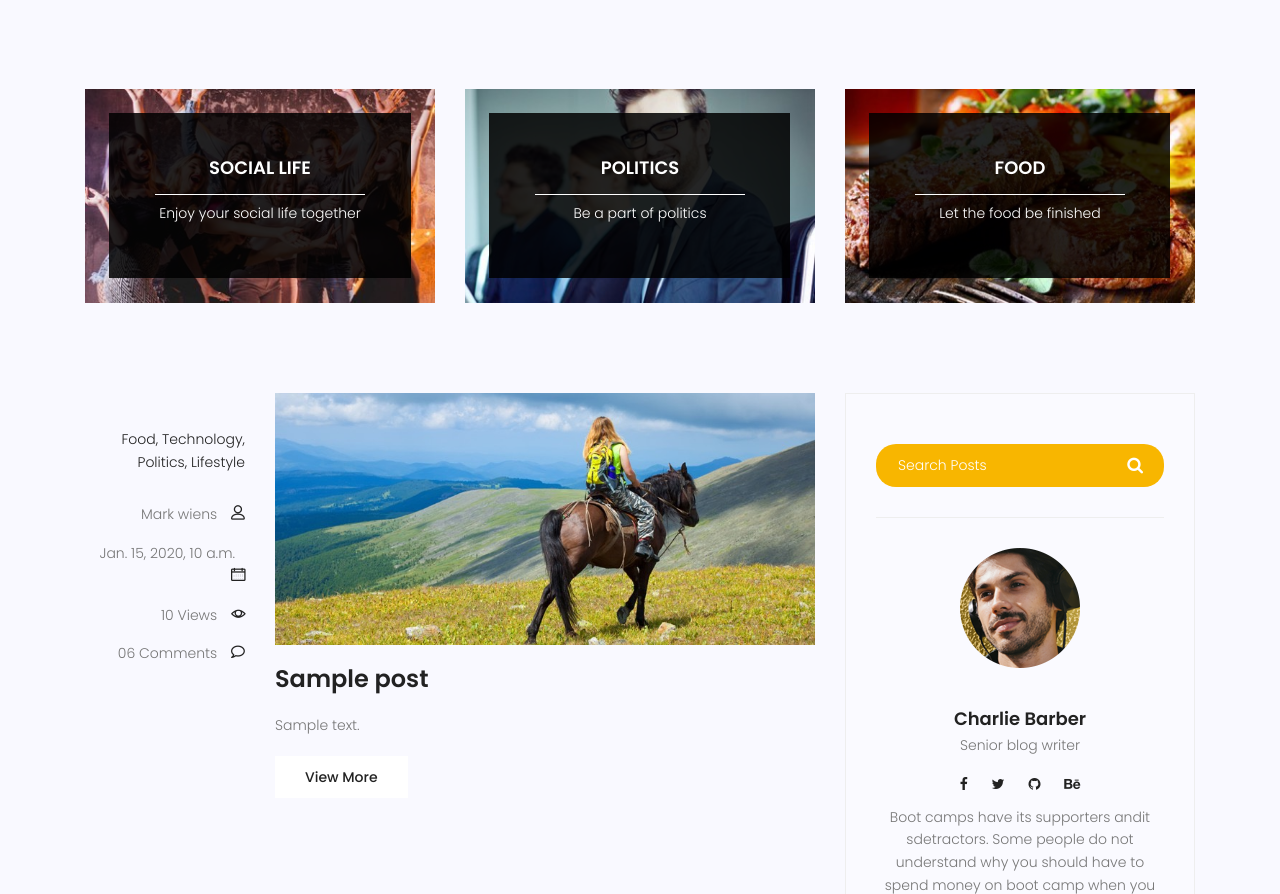
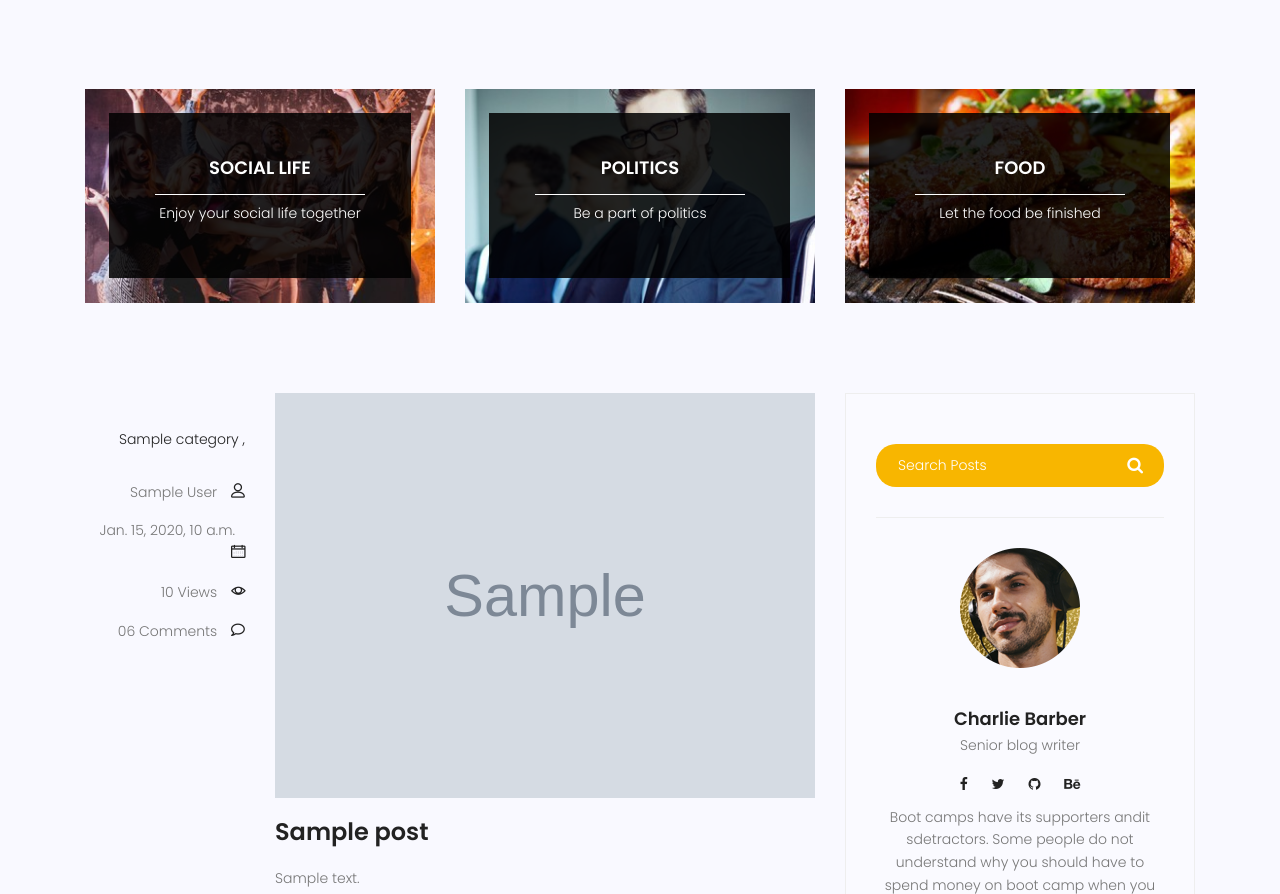
Before and after one commit to erfani24/mysite, a Django app: page /blog/ in a window 1280 px wide. Shown: the part 689-1583 px from the top of the page. Run offline with Django 3.2, Linux system fonts and the light colour scheme; tables that the repository leaves empty hold one stand-in row (values such as "Sample post"); grey boxes marked "Sample" are stand-in pictures; some libraries are stand-ins or nearby versions.

Commit message:
category & user
category & user fields added to blog view
template tags configured

```diff
--- a/blog/admin.py
+++ b/blog/admin.py
@@ -1,12 +1,13 @@
 from django.contrib import admin
-from .models import Post
+from .models import Post, Category
 # Register your models here.
 
 class PostAdmin(admin.ModelAdmin):
     date_hierarchy = 'published_date'
     empty_value_display = '-empty-'
-    list_display = ('id', 'title', 'status', 'created_date', 'published_date')
+    list_display = ('id', 'title','author', 'status', 'created_date', 'published_date')
     search_fields = ['title','content']
     list_filter = ('status','created_date',)
 
 admin.site.register(Post,PostAdmin)
+admin.site.register(Category)
--- a/blog/models.py
+++ b/blog/models.py
@@ -1,13 +1,20 @@
 from django.db import models
+from django.contrib.auth.models import User
 
 # Create your models here.
 
+class Category(models.Model):
+    name = models.CharField(max_length=255)
+
+    def __str__(self):
+        return self.name
+
 class Post(models.Model):
-    # author
+    author = models.ForeignKey(User,on_delete=models.SET_NULL,null=True)
     title = models.CharField(max_length=255)
     content = models.TextField()
-    # image
-    # category
+    image = models.ImageField(upload_to = 'blog/',default='blog/defualt.jpg')
+    category = models.ManyToManyField(Category)
     # tag
     counted_views = models.IntegerField(default=0)
     status = models.BooleanField(default=False)
--- a/blog/views.py
+++ b/blog/views.py
@@ -5,12 +5,12 @@ from datetime import datetime
 
 def blog_view(request):
     today = datetime.now()
-    posts = Post.objects.filter(published_date__lte = today)
+    posts = Post.objects.filter(published_date__lte = today,status = 1)
     context = {'posts': posts}
     return render(request, 'blog/blog-home.html',context)
 
 def blog_single (request,pid):
-    post = get_object_or_404(Post,id = pid)
+    post = get_object_or_404(Post,id = pid, status = 1)
     post.counted_views += 1
     post.save()
     context = {"post" : post}
--- a/templates/blog/blog-home.html
+++ b/templates/blog/blog-home.html
@@ -93,14 +93,18 @@
 					{% for post in posts %}
 					<div class="col-lg-3  col-md-3 meta-details">
 						<ul class="tags">
-							<li><a href="#">Food,</a></li>
-							<li><a href="#">Technology,</a></li>
-							<li><a href="#">Politics,</a></li>
-							<li><a href="#">Lifestyle</a></li>
+
+							<li><a href="#">
+									{% for cat in post.category.all %}
+									{{cat.name}}{% if not forloop.last %}, {% endif %}
+									{% endfor %},
+								</a></li>
+
 						</ul>
 						<div class="user-details row">
-							<p class="user-name col-lg-12 col-md-12 col-6"><a href="#">Mark wiens</a> <span
-									class="lnr lnr-user"></span></p>
+							<p class="user-name col-lg-12 col-md-12 col-6"><a href="#">{{post.author.get_full_name}}</a>
+								<span class="lnr lnr-user"></span>
+							</p>
 							<p class="date col-lg-12 col-md-12 col-6"><a href="#">{{post.published_date}}</a> <span
 									class="lnr lnr-calendar-full"></span></p>
 							<p class="view col-lg-12 col-md-12 col-6"><a href="#">{{post.counted_views}} Views</a> <span
@@ -111,7 +115,7 @@
 					</div>
 					<div class="col-lg-9 col-md-9 ">
 						<div class="feature-img">
-							<img class="img-fluid" src="{% static 'img/blog/feature-img1.jpg'%}" alt="">
+							<img class="img-fluid" src="{{ post.image.url}}" alt="">
 						</div>
 						<a class="posts-title" href="{% url 'blog:single' pid=post.id %}">
 							<h3>{{post.title}}</h3>
--- a/templates/blog/blog-single.html
+++ b/templates/blog/blog-single.html
@@ -40,7 +40,7 @@
 							<li><a href="#">Lifestyle</a></li>
 						</ul>
 						<div class="user-details row">
-							<p class="user-name col-lg-12 col-md-12 col-6"><a href="#">Mark wiens</a> <span
+							<p class="user-name col-lg-12 col-md-12 col-6"><a href="#">{{post.author}}</a> <span
 									class="lnr lnr-user"></span></p>
 							<p class="date col-lg-12 col-md-12 col-6"><a href="#">{{post.published_date}}</a> <span
 									class="lnr lnr-calendar-full"></span></p>
```
Also changed, not shown: blog/migrations/0003_auto_20230224_1425.py (added), blog/migrations/0004_post_image.py (added), blog/migrations/0005_auto_20230224_1533.py (added), media/blog/default.jpg (added), media/blog/feature-img1.jpg (added), media/blog/feature-img1_LyqpWW2.jpg (added), media/blog/feature-img2.jpg (added), media/blog/feature-img3.jpg (added), media/blog/feature-img4.jpg (added), media/blog/feature-img4_xD2VNNR.jpg (added), media/blog/pp4.jpg (added), website/migrations/0002_alter_contact_options.py (added).
